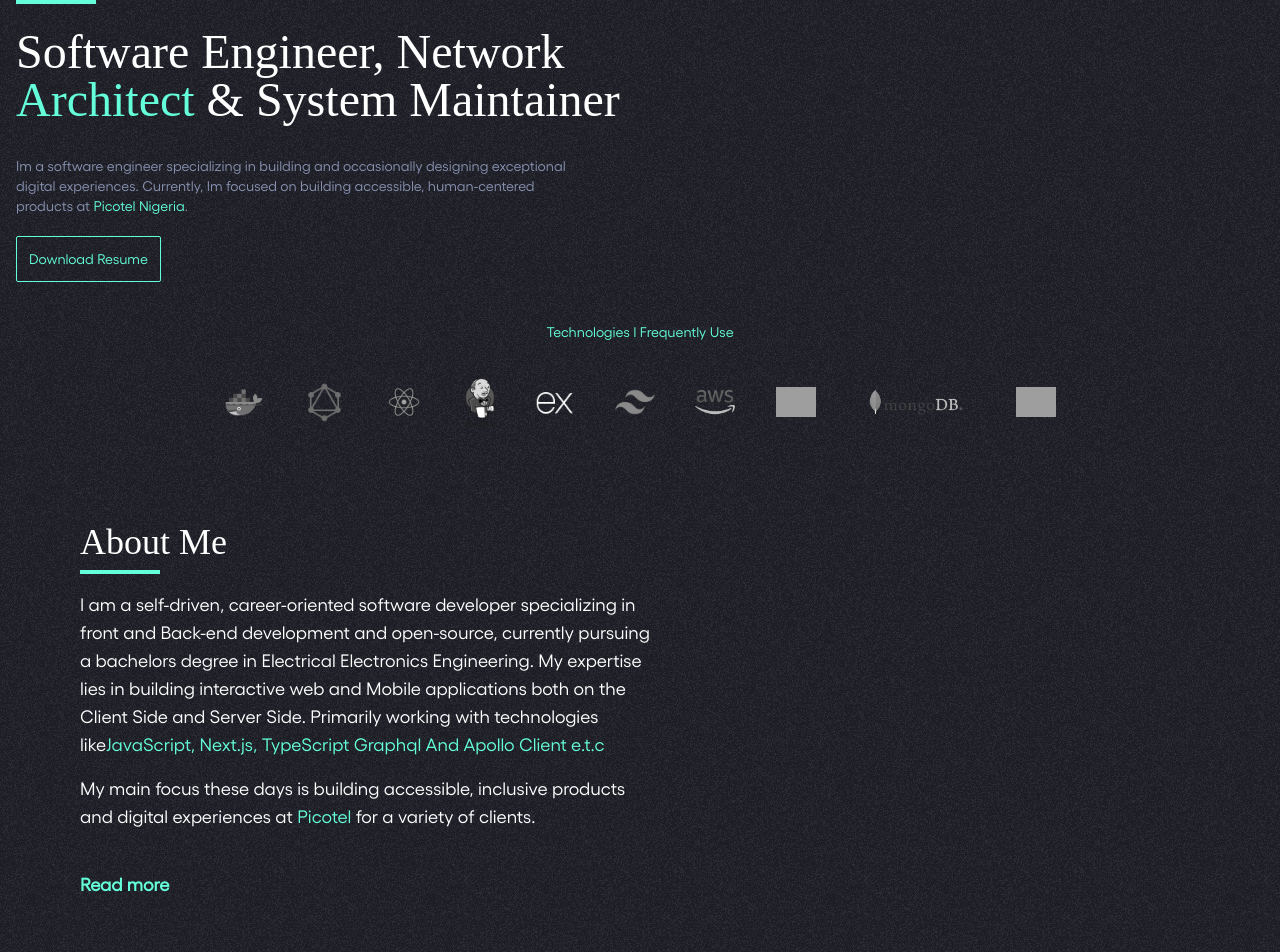
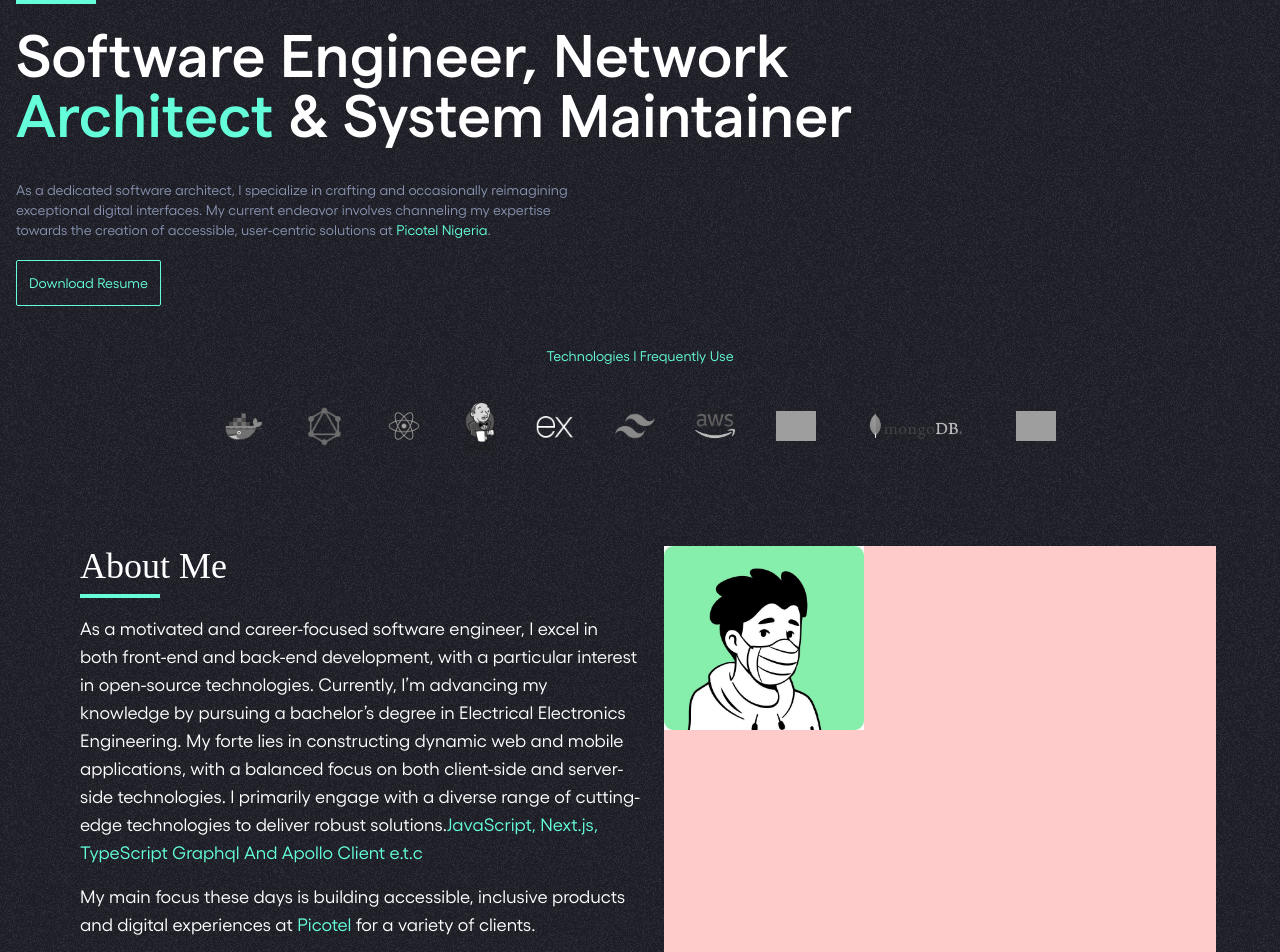
Before and after one commit to Gbadebo-Oluwarimi/Gbadebo-Oluwarimi-Portfolio, a Next.js app: page / in a window 1280 px wide. Shown: the part 200-1152 px from the top of the page. Built offline with nearby package versions, Linux system fonts and the light colour scheme; grey boxes are pictures that could not be loaded; a web font is replaced by a local one.

Commit message:
Still working on the site

```diff
--- a/app/page.js
+++ b/app/page.js
@@ -1,20 +1,27 @@
 "use client";
-
+import { useEffect } from "react";
 import Image from "next/image";
 import localFont from "next/font/local";
-
+import AOS from "aos";
+import "aos/dist/aos.css";
 const gellix11 = localFont({ src: "../fonts/gellix-11.ttf" });
 const gellix13 = localFont({ src: "../fonts/gellix-13.ttf" });
 const mattermedium = localFont({ src: "../fonts/Matter-Medium.ttf" });
 
 export default function Home() {
+  useEffect(() => {
+    AOS.init({
+      duration: 900,
+      once: false,
+    });
+  }, []);
   return (
     <main
       style={gellix11.style}
       className="main min-h-screen text-xl overflow-hidden"
     >
       <nav className=" max-w-7xl m-auto pt-8 flex align-middle text-center items-center justify-between">
-        <div className="text-2xl  pl-4 md:p-0 ">
+        <div data-aos="fade-up" className="text-2xl  pl-4 md:p-0 ">
           Gbadebo <span className="text-lightgreen">Oluwarimi</span>
         </div>
 
@@ -34,14 +41,14 @@ export default function Home() {
       </nav>
 
       <div className="inline-block md:flex max-w-7xl m-auto sm:pl-4">
-        <div className="pt-24 ">
+        <div className="pt-24 " data-aos="fade-up" data-aos-duration="2000">
           <div className="pb-6 text-center md:text-left text-sm text-gray2">
             Hi, My name is Rimi
             <div className="   w-20 h-1 bg-lightgreen mt-2"></div>
           </div>
           <div
-            className="text-center md:text-left text-3xl md:text-5xl"
-            style={gellix13.style}
+            className="text-center md:text-left text-3xl md:text-6xl"
+            style={mattermedium.style}
           >
             Software Engineer, Network <br />
             <span className="text-lightgreen">Architect</span> & System
@@ -51,9 +58,10 @@ export default function Home() {
             className="pt-8 max-w-xl text-center  pb-5 lg:pl-0 md:text-left text-sm text-gray2"
             style={gellix11.style}
           >
-            Im a software engineer specializing in building and occasionally
-            designing exceptional digital experiences. Currently, Im focused on
-            building accessible, human-centered products at {""}
+            As a dedicated software architect, I specialize in crafting and
+            occasionally reimagining exceptional digital interfaces. My current
+            endeavor involves channeling my expertise towards the creation of
+            accessible, user-centric solutions at {""}
             <a href="https://picotelnigeria.com" className="text-lightgreen">
               Picotel Nigeria
             </a>
@@ -71,7 +79,11 @@ export default function Home() {
           </div> */}
         </div>
       </div>
-      <div className="pt-10 text-center items-center ">
+      <div
+        className="pt-10 text-center items-center "
+        data-aos="fade-up"
+        data-aos-duration="4000"
+      >
         <div className="text-sm pb-5 text-lightgreen">
           Technologies I Frequently Use
           <br />
@@ -156,19 +168,21 @@ export default function Home() {
         </ul>
       </div>
       <div className="pt-20 max-w-6xl m-auto pl-4">
-        <div className="flex ">
+        <div className=" block md:flex gap-6">
           <div className="pb-4">
             <div className="text-4xl pb-4" style={gellix13.style}>
               About Me
               <div className="w-20 h-1 bg-lightgreen mt-2"></div>
             </div>
             <div className="max-w-xl text-lg ">
-              I am a self-driven, career-oriented software developer
-              specializing in front and Back-end development and open-source,
-              currently pursuing a bachelors degree in Electrical Electronics
-              Engineering. My expertise lies in building interactive web and
-              Mobile applications both on the Client Side and Server Side.
-              Primarily working with technologies like
+              As a motivated and career-focused software engineer, I excel in
+              both front-end and back-end development, with a particular
+              interest in open-source technologies. Currently, I’m advancing my
+              knowledge by pursuing a bachelor’s degree in Electrical
+              Electronics Engineering. My forte lies in constructing dynamic web
+              and mobile applications, with a balanced focus on both client-side
+              and server-side technologies. I primarily engage with a diverse
+              range of cutting-edge technologies to deliver robust solutions.
               <span className="text-lightgreen">
                 JavaScript, Next.js, TypeScript Graphql And Apollo Client e.t.c
               </span>
@@ -182,6 +196,14 @@ export default function Home() {
                 Read more
               </div>
             </div>
+          </div>
+          <div className="bg-red-200 w-1/2">
+            <Image
+              src="/rimi1.jpg"
+              alt="Rimi Animated Profile"
+              width={200}
+              height={200}
+            />
           </div>
         </div>
         <div className="pt-20 max-w-8xl m-auto">
```
Also changed, not shown: public/rimi1.jpg (added), public/rimi2.png (added).
